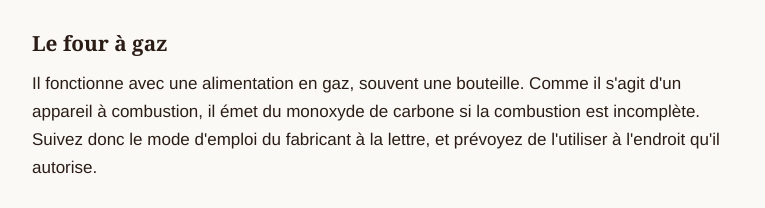
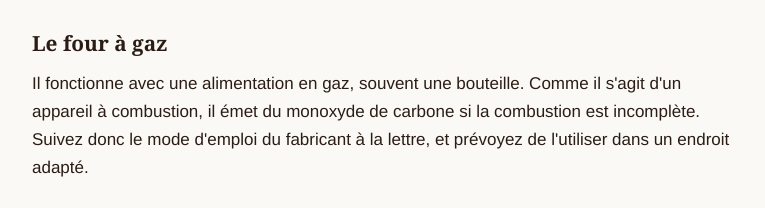
Before and after one commit to MaxiPierrot/makan-pizza-site, an Eleventy site: page src/blog/articles/quel-four-a-pizza-pour-la-maison.md in a window 1280 px wide. Shown: the part 1182-1390 px from the top of the page, 256-1021 px from the left. Built offline with nearby package versions, Linux system fonts and the light colour scheme; Eleventy itself is replaced by a stand-in of ours; files that its build step writes are made by us from their sources; a web font is replaced by a local one.

Commit message:
Article fours : « dans un endroit adapté »
Co-Authored-By: Claude Opus 5.5 <noreply@anthropic.com>

```diff
--- a/src/blog/articles/quel-four-a-pizza-pour-la-maison.md
+++ b/src/blog/articles/quel-four-a-pizza-pour-la-maison.md
@@ -54,7 +54,7 @@ Il se branche sur une prise et fonctionne sans flamme ; c'est d'ailleurs celui q
 
 ### Le four à gaz
 
-Il fonctionne avec une alimentation en gaz, souvent une bouteille. Comme il s'agit d'un appareil à combustion, il émet du monoxyde de carbone si la combustion est incomplète. Suivez donc le mode d'emploi du fabricant à la lettre, et prévoyez de l'utiliser à l'endroit qu'il autorise.
+Il fonctionne avec une alimentation en gaz, souvent une bouteille. Comme il s'agit d'un appareil à combustion, il émet du monoxyde de carbone si la combustion est incomplète. Suivez donc le mode d'emploi du fabricant à la lettre, et prévoyez de l'utiliser dans un endroit adapté.
 
 ### Le four à bois
 
```
